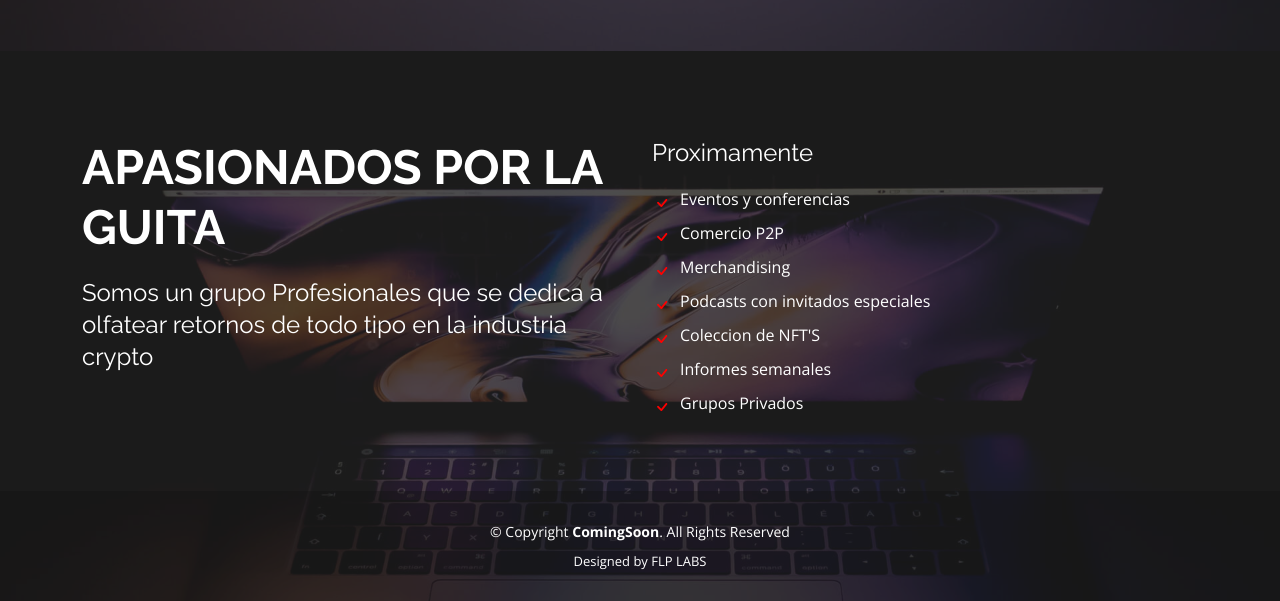
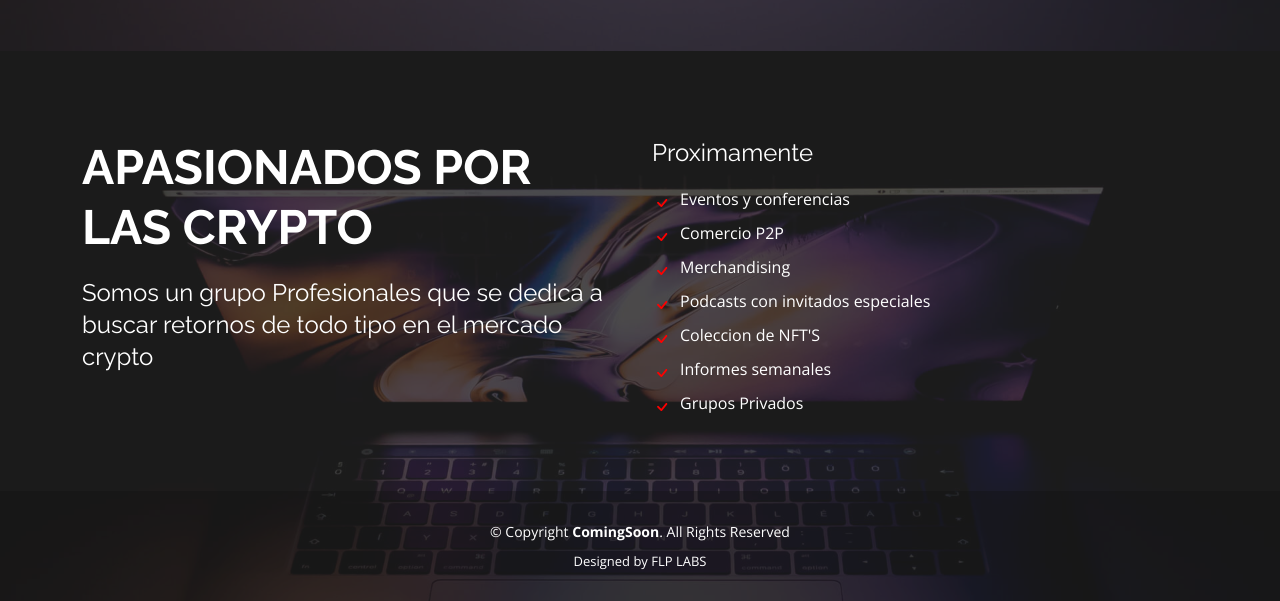
Before and after one commit to tomiwolf/cryptoFLP3, a plain HTML site: page index.html in a window 1280 px wide. Shown: the part 797-1398 px from the top of the page. Drawn offline with nearby package versions, Linux system fonts and the light colour scheme.

Commit message:
first commit

```diff
--- a/index.html
+++ b/index.html
@@ -86,8 +86,8 @@
         <div class="row content">
           <div class="col-lg-6">
             <h2>
-              Apasionados por la guita</h2>
-            <h3>Somos un grupo Profesionales que se dedica a olfatear retornos de todo tipo en la industria crypto </h3>
+              Apasionados por las crypto</h2>
+            <h3>Somos un grupo Profesionales que se dedica a buscar retornos de todo tipo en el mercado crypto </h3>
           </div>
           <div class="col-lg-6 pt-4 pt-lg-0">
             <h3>Proximamente</h3>
```
